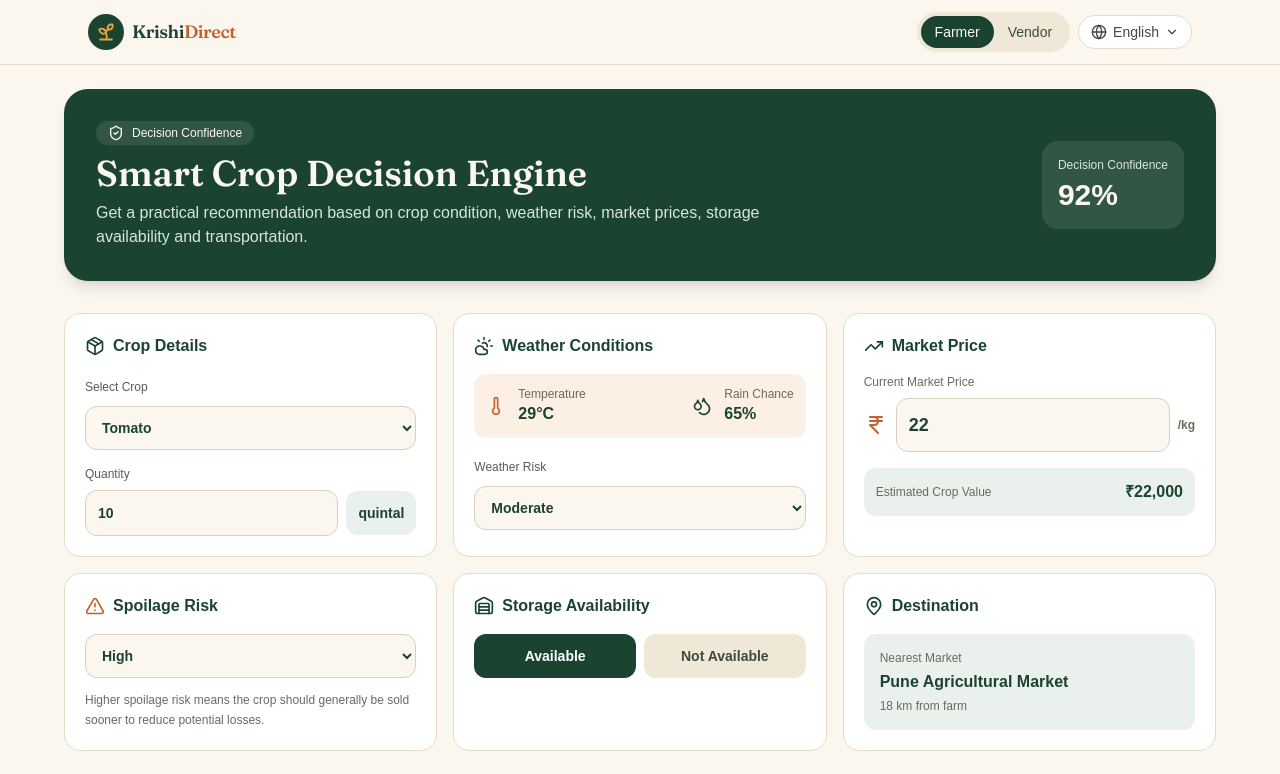
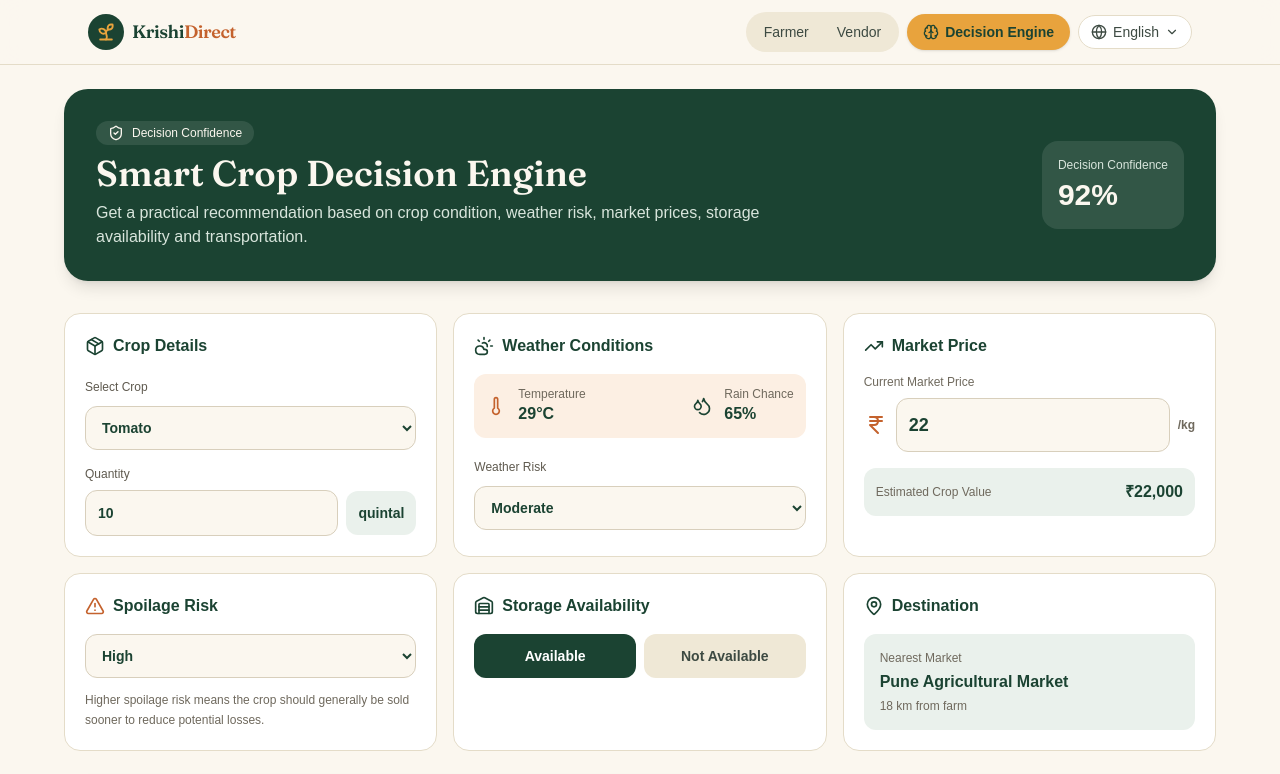
Before and after one commit to Ankush137coder/krishidirect, a Next.js app: page /decision-engine in a window 1280 px wide. Shown: the top 774 px of the page. Built offline with nearby package versions, Linux system fonts and the light colour scheme.

Commit message:
Update navbar.tsx

```diff
--- a/components/navbar.tsx
+++ b/components/navbar.tsx
@@ -1,12 +1,18 @@
-// components/Navbar.tsx
 "use client";
 
 import { useState } from "react";
 import { motion, AnimatePresence } from "framer-motion";
-import { Sprout, Globe, ChevronDown, Check } from "lucide-react";
+import {
+    Sprout,
+    Globe,
+    ChevronDown,
+    Check,
+    Brain,
+} from "lucide-react";
 import { cn } from "@/lib/utils";
 import { useTranslation } from "@/lib/i18n";
 import type { Language, UserRole } from "@/types/marketplace";
+import { useRouter, usePathname } from "next/navigation";
 
 interface NavbarProps {
     role: UserRole;
@@ -23,21 +29,35 @@ export default function Navbar({ role, onRoleChange }: NavbarProps) {
     const [langOpen, setLangOpen] = useState(false);
     const { language, setLanguage, t } = useTranslation();
 
+    const router = useRouter();
+    const pathname = usePathname();
+
+    const isDecisionEngine = pathname === "/decision-engine";
+
     return (
         <header className="sticky top-0 z-40 w-full max-w-full border-b border-[#E4DCC8] bg-[#FBF7EF]/90 backdrop-blur-md">
             <div className="mx-auto flex w-full max-w-6xl items-center justify-between gap-1.5 px-3 py-3 sm:gap-3 sm:px-6">
+
                 {/* Wordmark */}
-                <div className="flex shrink-0 items-center gap-1.5 sm:gap-2">
+                <button
+                    onClick={() => router.push("/")}
+                    className="flex shrink-0 items-center gap-1.5 sm:gap-2"
+                >
                     <div className="grid h-8 w-8 shrink-0 place-items-center rounded-full bg-[#1B4332] sm:h-9 sm:w-9">
-                        <Sprout className="h-4 w-4 text-[#E8A33D] sm:h-5 sm:w-5" strokeWidth={2.25} />
+                        <Sprout
+                            className="h-4 w-4 text-[#E8A33D] sm:h-5 sm:w-5"
+                            strokeWidth={2.25}
+                        />
                     </div>
+
                     <span className="whitespace-nowrap font-serif text-base font-semibold tracking-tight text-[#1B4332] sm:text-lg">
                         Krishi<span className="text-[#C4622D]">Direct</span>
                     </span>
-                </div>
+                </button>
 
                 <div className="flex min-w-0 items-center gap-1.5 sm:gap-2">
-                    {/* Role toggle */}
+
+                    {/* Farmer / Vendor */}
                     <div
                         role="tablist"
                         aria-label="Switch mode"
@@ -47,38 +67,77 @@ export default function Navbar({ role, onRoleChange }: NavbarProps) {
                             <button
                                 key={r}
                                 role="tab"
-                                aria-selected={role === r}
-                                onClick={() => onRoleChange(r)}
+                                aria-selected={role === r && !isDecisionEngine}
+                                onClick={() => {
+                                    onRoleChange(r);
+                                    router.push("/");
+                                }}
                                 className={cn(
-                                    "relative z-10 rounded-full px-2.5 py-1.5 capitalize transition-colors focus-visible:outline focus-visible:outline-2 focus-visible:outline-offset-2 focus-visible:outline-[#1B4332] sm:px-3.5",
-                                    role === r ? "text-[#FBF7EF]" : "text-[#3D4A42] hover:text-[#1B4332]"
+                                    "relative z-10 rounded-full px-2.5 py-1.5 capitalize transition-colors sm:px-3.5",
+                                    role === r && !isDecisionEngine
+                                        ? "text-[#FBF7EF]"
+                                        : "text-[#3D4A42] hover:text-[#1B4332]"
                                 )}
                             >
-                                {role === r && (
+                                {role === r && !isDecisionEngine && (
                                     <motion.span
                                         layoutId="role-pill"
                                         className="absolute inset-0 -z-10 rounded-full bg-[#1B4332]"
-                                        transition={{ type: "spring", stiffness: 400, damping: 30 }}
+                                        transition={{
+                                            type: "spring",
+                                            stiffness: 400,
+                                            damping: 30,
+                                        }}
                                     />
                                 )}
-                                {r === "farmer" ? t("nav.farmer") : t("nav.vendor")}
+
+                                {r === "farmer"
+                                    ? t("nav.farmer")
+                                    : t("nav.vendor")}
                             </button>
                         ))}
                     </div>
 
-                    {/* Language switcher — shows just the 2-letter code below sm so it can
-              never push the row wider than the viewport; full name from sm up. */}
+                    {/* Decision Engine */}
+                    <button
+                        onClick={() => router.push("/decision-engine")}
+                        className={cn(
+                            "flex shrink-0 items-center gap-1.5 rounded-full px-3 py-2 text-xs font-semibold transition-all sm:px-4 sm:text-sm",
+                            isDecisionEngine
+                                ? "bg-[#E8A33D] text-[#1B4332] shadow-sm"
+                                : "border border-[#E4DCC8] bg-white text-[#1B4332] hover:border-[#1B4332]"
+                        )}
+                    >
+                        <Brain className="h-3.5 w-3.5 sm:h-4 sm:w-4" />
+
+                        <span className="hidden sm:inline">
+                            Decision Engine
+                        </span>
+
+                        <span className="sm:hidden">
+                            Engine
+                        </span>
+                    </button>
+
+                    {/* Language */}
                     <div className="relative shrink-0">
                         <button
                             onClick={() => setLangOpen((v) => !v)}
                             aria-haspopup="listbox"
                             aria-expanded={langOpen}
                             aria-label={`Language: ${LANGUAGES[language]}`}
-                            className="flex items-center gap-1 rounded-full border border-[#E4DCC8] bg-white px-2.5 py-1.5 text-xs font-medium text-[#3D4A42] transition-colors hover:border-[#1B4332] focus-visible:outline focus-visible:outline-2 focus-visible:outline-offset-2 focus-visible:outline-[#1B4332] sm:gap-1.5 sm:px-3 sm:text-sm"
+                            className="flex items-center gap-1 rounded-full border border-[#E4DCC8] bg-white px-2.5 py-1.5 text-xs font-medium text-[#3D4A42] transition-colors hover:border-[#1B4332] sm:gap-1.5 sm:px-3 sm:text-sm"
                         >
                             <Globe className="h-3.5 w-3.5 shrink-0 sm:h-4 sm:w-4" />
-                            <span className="sm:hidden">{language.toUpperCase()}</span>
-                            <span className="hidden sm:inline">{LANGUAGES[language]}</span>
+
+                            <span className="sm:hidden">
+                                {language.toUpperCase()}
+                            </span>
+
+                            <span className="hidden sm:inline">
+                                {LANGUAGES[language]}
+                            </span>
+
                             <ChevronDown
                                 className={cn(
                                     "h-3 w-3 shrink-0 transition-transform sm:h-3.5 sm:w-3.5",
@@ -86,21 +145,37 @@ export default function Navbar({ role, onRoleChange }: NavbarProps) {
                                 )}
                             />
                         </button>
+
                         <AnimatePresence>
                             {langOpen && (
                                 <motion.ul
                                     role="listbox"
-                                    initial={{ opacity: 0, y: -6, scale: 0.97 }}
-                                    animate={{ opacity: 1, y: 0, scale: 1 }}
-                                    exit={{ opacity: 0, y: -6, scale: 0.97 }}
+                                    initial={{
+                                        opacity: 0,
+                                        y: -6,
+                                        scale: 0.97,
+                                    }}
+                                    animate={{
+                                        opacity: 1,
+                                        y: 0,
+                                        scale: 1,
+                                    }}
+                                    exit={{
+                                        opacity: 0,
+                                        y: -6,
+                                        scale: 0.97,
+                                    }}
                                     transition={{ duration: 0.15 }}
                                     className="absolute right-0 z-50 mt-2 w-36 max-w-[calc(100vw-1.5rem)] overflow-hidden rounded-xl border border-[#E4DCC8] bg-white p-1 shadow-lg"
                                 >
-                                    {(Object.keys(LANGUAGES) as Language[]).map((code) => (
+                                    {(Object.keys(LANGUAGES) as Language[]).map(
+                                        (code) => (
                                             <li key={code}>
                                                 <button
                                                     role="option"
-                                                aria-selected={language === code}
+                                                    aria-selected={
+                                                        language === code
+                                                    }
                                                     onClick={() => {
                                                         setLanguage(code);
                                                         setLangOpen(false);
@@ -108,10 +183,14 @@ export default function Navbar({ role, onRoleChange }: NavbarProps) {
                                                     className="flex w-full items-center justify-between rounded-lg px-3 py-2 text-left text-sm text-[#3D4A42] hover:bg-[#FBF7EF]"
                                                 >
                                                     {LANGUAGES[code]}
-                                                {language === code && <Check className="h-4 w-4 text-[#1B4332]" />}
+
+                                                    {language === code && (
+                                                        <Check className="h-4 w-4 text-[#1B4332]" />
+                                                    )}
                                                 </button>
                                             </li>
-                                    ))}
+                                        )
+                                    )}
                                 </motion.ul>
                             )}
                         </AnimatePresence>
```
Lines whose indentation alone changed are shown as unchanged.
